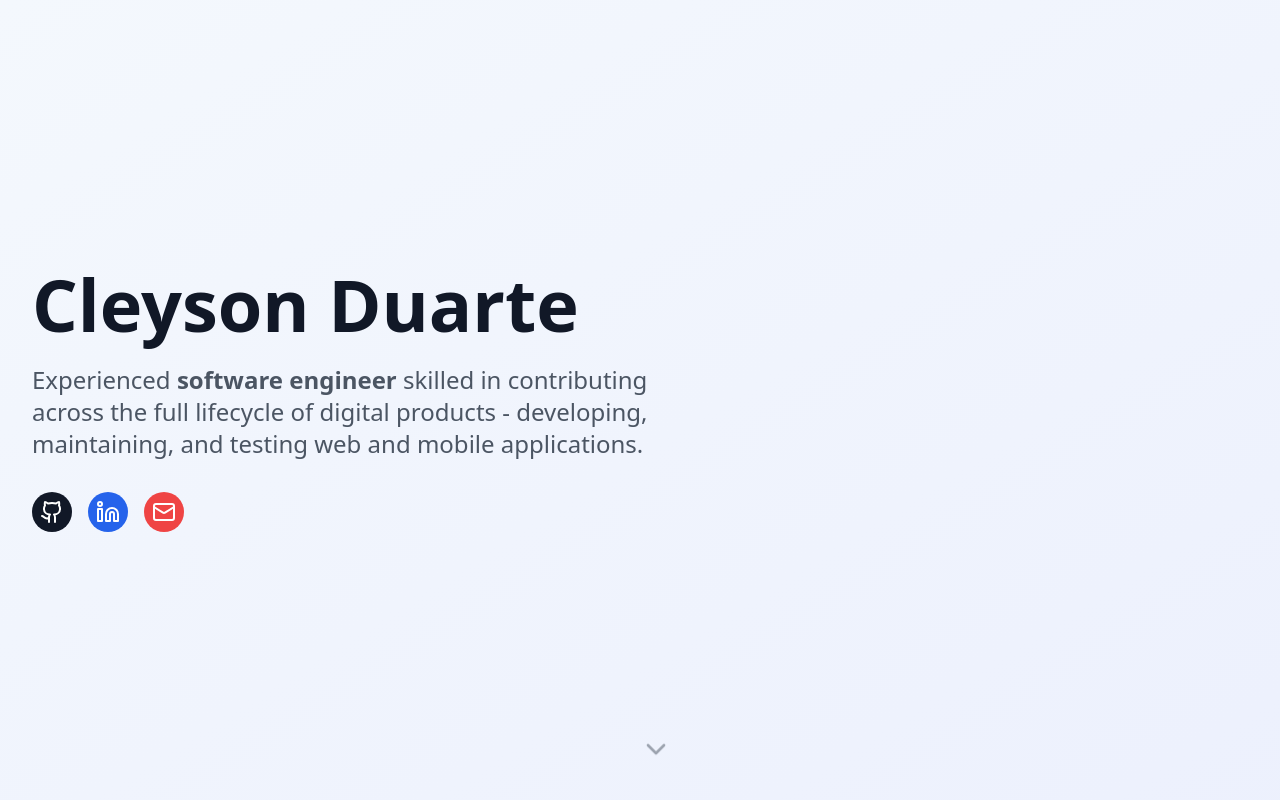
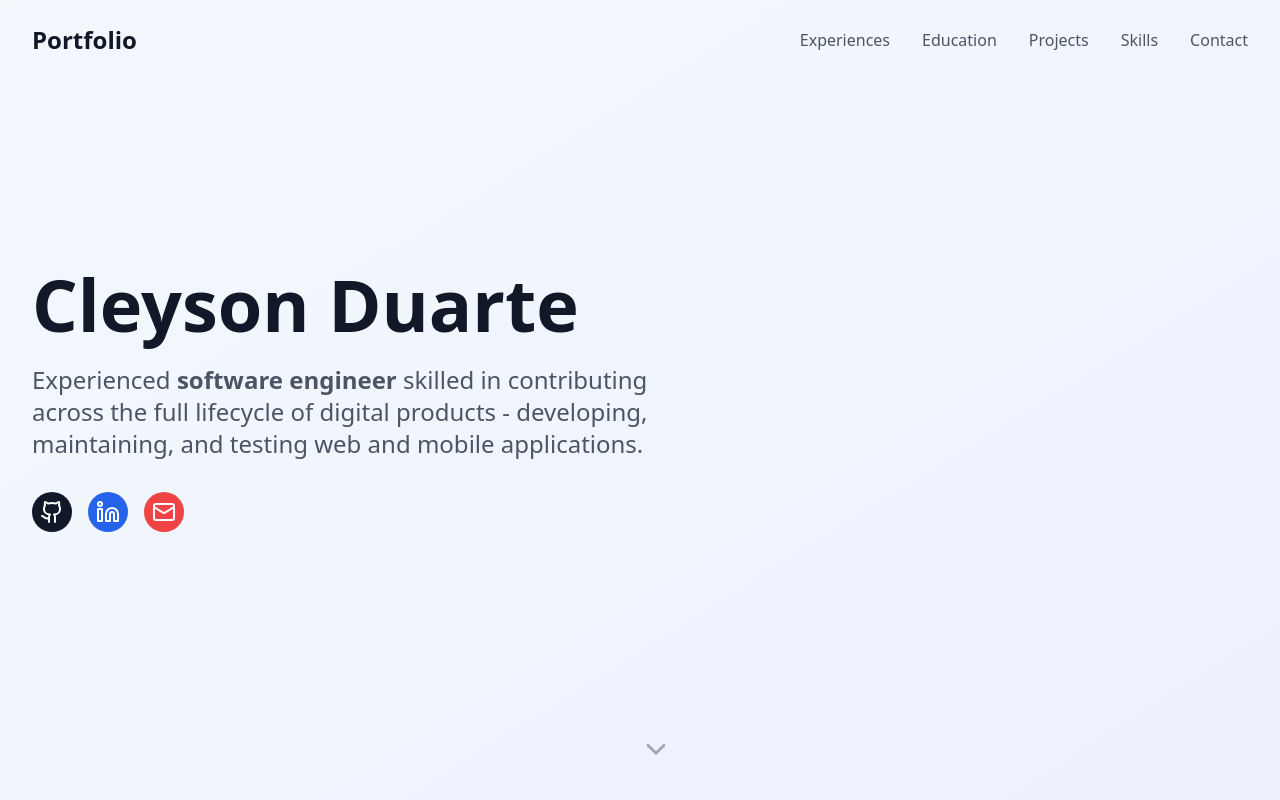
Before and after one commit to Cleysond10/my-portfolio, a React (Vite) app: page / in a window 1280 px wide. Shown: the top 800 px of the page. Built offline with nearby package versions, Linux system fonts and the light colour scheme.

Commit message:
feat: add page navigation

```diff
--- a/src/App.tsx
+++ b/src/App.tsx
@@ -1,4 +1,5 @@
-import { Github, Linkedin, Mail, ChevronDown, Building2, GraduationCap, Calendar, MapPin } from 'lucide-react';
+import { useState, useEffect } from 'react';
+import { Github, Linkedin, Mail, ChevronDown, Building2, GraduationCap, Calendar, MapPin, Menu, X } from 'lucide-react';
 import { projects } from './projects'
 
 const skills = [
@@ -8,8 +9,98 @@ const skills = [
 ]
 
 function App() {
+  const [isScrolled, setIsScrolled] = useState(false);
+  const [isMenuOpen, setIsMenuOpen] = useState(false);
+
+  useEffect(() => {
+    const handleScroll = () => {
+      setIsScrolled(window.scrollY > 50);
+    };
+
+    window.addEventListener('scroll', handleScroll);
+    return () => window.removeEventListener('scroll', handleScroll);
+  }, []);
+
+  const scrollToSection = (id: string) => {
+    const element = document.getElementById(id);
+    if (element) {
+      const navHeight = 80;
+      const elementPosition = element.offsetTop - navHeight;
+      window.scrollTo({
+        top: elementPosition,
+        behavior: 'smooth'
+      });
+    }
+    setIsMenuOpen(false);
+  };
+
   return (
     <div className="min-h-screen bg-gray-50">
+      <nav className={`fixed w-full z-50 transition-all duration-300 ${isScrolled ? 'bg-white shadow-md' : 'bg-transparent'}`}>
+        <div className="max-w-7xl mx-auto px-4 sm:px-6 lg:px-8">
+          <div className="flex justify-between items-center h-20">
+            <button
+              onClick={() => scrollToSection('hero')}
+              className="text-2xl font-bold text-gray-900 hover:text-gray-700 transition-colors"
+            >
+              Portfolio
+            </button>
+
+            <div className="hidden md:flex space-x-8">
+              <button onClick={() => scrollToSection('experiences')} className="text-gray-600 hover:text-gray-900">Experiences</button>
+              <button onClick={() => scrollToSection('education')} className="text-gray-600 hover:text-gray-900">Education</button>
+              <button onClick={() => scrollToSection('projects')} className="text-gray-600 hover:text-gray-900">Projects</button>
+              <button onClick={() => scrollToSection('skills')} className="text-gray-600 hover:text-gray-900">Skills</button>
+              <button onClick={() => scrollToSection('contact')} className="text-gray-600 hover:text-gray-900">Contact</button>
+            </div>
+
+            <button
+              className="md:hidden p-2 rounded-md text-gray-600 hover:text-gray-900 hover:bg-gray-100"
+              onClick={() => setIsMenuOpen(!isMenuOpen)}
+            >
+              {isMenuOpen ? <X size={24} /> : <Menu size={24} />}
+            </button>
+          </div>
+
+          {isMenuOpen && (
+            <div className="md:hidden absolute top-20 left-0 right-0 bg-white shadow-lg border-t">
+              <div className="px-4 py-2 space-y-2">
+                <button
+                  onClick={() => scrollToSection('experiences')}
+                  className="block w-full text-left px-3 py-2 text-gray-600 hover:text-gray-900 hover:bg-gray-100 rounded"
+                >
+                  Experiences
+                </button>
+                <button
+                  onClick={() => scrollToSection('education')}
+                  className="block w-full text-left px-3 py-2 text-gray-600 hover:text-gray-900 hover:bg-gray-100 rounded"
+                >
+                  Education
+                </button>
+                <button
+                  onClick={() => scrollToSection('projects')}
+                  className="block w-full text-left px-3 py-2 text-gray-600 hover:text-gray-900 hover:bg-gray-100 rounded"
+                >
+                  Projects
+                </button>
+                <button
+                  onClick={() => scrollToSection('skills')}
+                  className="block w-full text-left px-3 py-2 text-gray-600 hover:text-gray-900 hover:bg-gray-100 rounded"
+                >
+                  Skills
+                </button>
+                <button
+                  onClick={() => scrollToSection('contact')}
+                  className="block w-full text-left px-3 py-2 text-gray-600 hover:text-gray-900 hover:bg-gray-100 rounded"
+                >
+                  Contact
+                </button>
+              </div>
+            </div>
+          )}
+        </div>
+      </nav>
+
       <section id="hero" className="min-h-screen flex flex-col justify-center relative px-4 sm:px-6 lg:px-8">
         <div className="absolute inset-0 z-0">
           <div className="absolute inset-0 bg-gradient-to-br from-blue-50 to-indigo-100 opacity-50"></div>
@@ -43,12 +134,10 @@ function App() {
         </div>
       </section>
 
-      {/* Experience Section */}
       <section id="experiences" className="py-20 bg-white">
         <div className="max-w-7xl mx-auto px-4 sm:px-6 lg:px-8">
           <h2 className="text-3xl font-bold text-gray-900 mb-12">Professional Experiences</h2>
           <div className="space-y-12">
-            {/* Abletech Software Engineer */}
             <div className="border-l-4 border-blue-500 pl-6 space-y-4">
               <div className="flex items-center space-x-2">
                 <Building2 className="text-blue-500" size={24} />
@@ -85,7 +174,6 @@ function App() {
               </div>
             </div>
 
-            {/* Abletech Junior Software Engineer */}
             <div className="border-l-4 border-blue-500 pl-6 space-y-4">
               <div className="flex items-center space-x-2">
                 <Building2 className="text-blue-500" size={24} />
@@ -116,7 +204,6 @@ function App() {
               </div>
             </div>
 
-            {/* Law Office Freelancer */}
             <div className="border-l-4 border-blue-500 pl-6 space-y-4">
               <div className="flex items-center space-x-2">
                 <Building2 className="text-blue-500" size={24} />
@@ -145,7 +232,6 @@ function App() {
               </div>
             </div>
 
-            {/* UFPE IT Intern */}
             <div className="border-l-4 border-blue-500 pl-6 space-y-4">
               <div className="flex items-center space-x-2">
                 <Building2 className="text-blue-500" size={24} />
@@ -171,12 +257,10 @@ function App() {
         </div>
       </section>
 
-      {/* Education Section */}
       <section id="education" className="py-20 bg-gray-50">
         <div className="max-w-7xl mx-auto px-4 sm:px-6 lg:px-8">
           <h2 className="text-3xl font-bold text-gray-900 mb-12">Education</h2>
           <div className="space-y-12">
-            {/* Post Graduation */}
             <div className="border-l-4 border-indigo-500 pl-6 space-y-4">
               <div className="flex items-center space-x-2">
                 <GraduationCap className="text-indigo-500" size={24} />
@@ -194,7 +278,6 @@ function App() {
               </div>
             </div>
 
-            {/* Bachelor's Degree */}
             <div className="border-l-4 border-indigo-500 pl-6 space-y-4">
               <div className="flex items-center space-x-2">
                 <GraduationCap className="text-indigo-500" size={24} />
```
